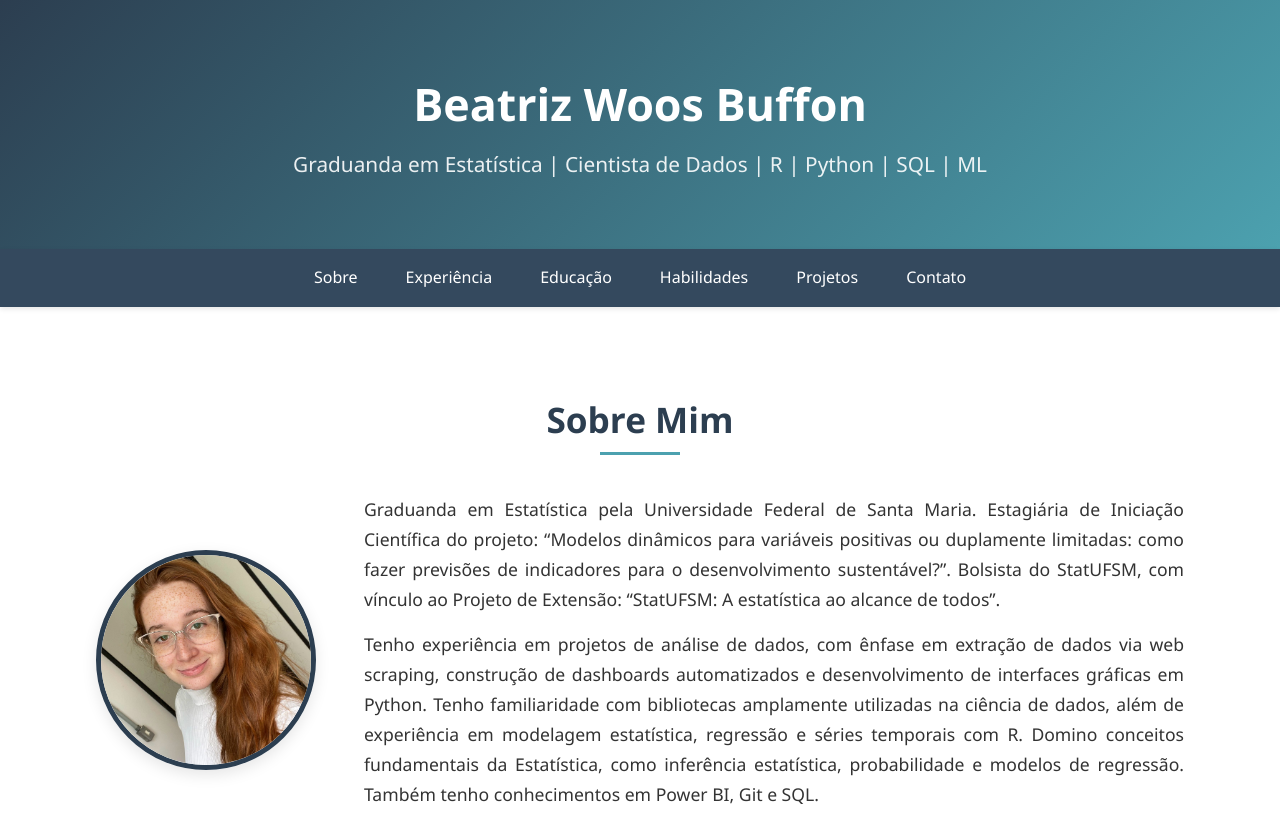
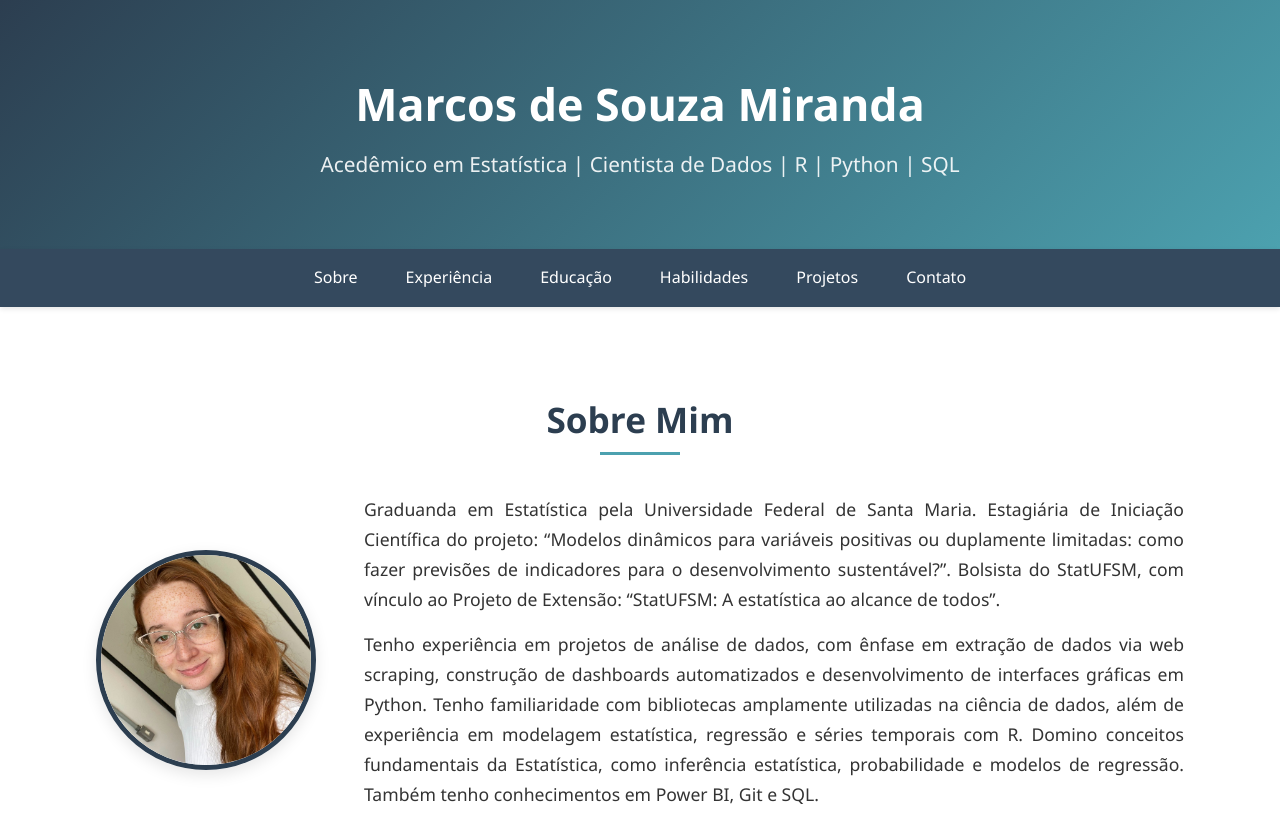
Before and after one commit to Marcos-S-M/MarcosSMPortfolio.github.io, a plain HTML site: page index.html in a window 1280 px wide. Shown: the top 829 px of the page. Drawn offline with Linux system fonts and the light colour scheme.

Commit message:
Update index.html

```diff
--- a/index.html
+++ b/index.html
@@ -3,7 +3,7 @@
 <head>
     <meta charset="UTF-8">
     <meta name="viewport" content="width=device-width, initial-scale=1.0">
-    <title>Beatriz Woos Buffon - Portfólio</title>
+    <title>Marcos de Souza Miranda - Portfólio</title>
     <link rel="stylesheet" href="css/style.css">
     <link rel="stylesheet" href="https://cdnjs.cloudflare.com/ajax/libs/font-awesome/6.0.0-beta3/css/all.min.css">
     <meta name="description" content="Portfólio profissional de [Seu Nome], mostrando experiência, projetos e habilidades">
@@ -11,8 +11,8 @@
 <body>
     <header>
         <div class="container">
-            <h1>Beatriz Woos Buffon</h1>
-            <p>Graduanda em Estatística | Cientista de Dados | R | Python | SQL | ML </p>
+            <h1>Marcos de Souza Miranda</h1>
+            <p>Acedêmico em Estatística | Cientista de Dados | R | Python | SQL </p>
         </div>
     </header>
 
```
